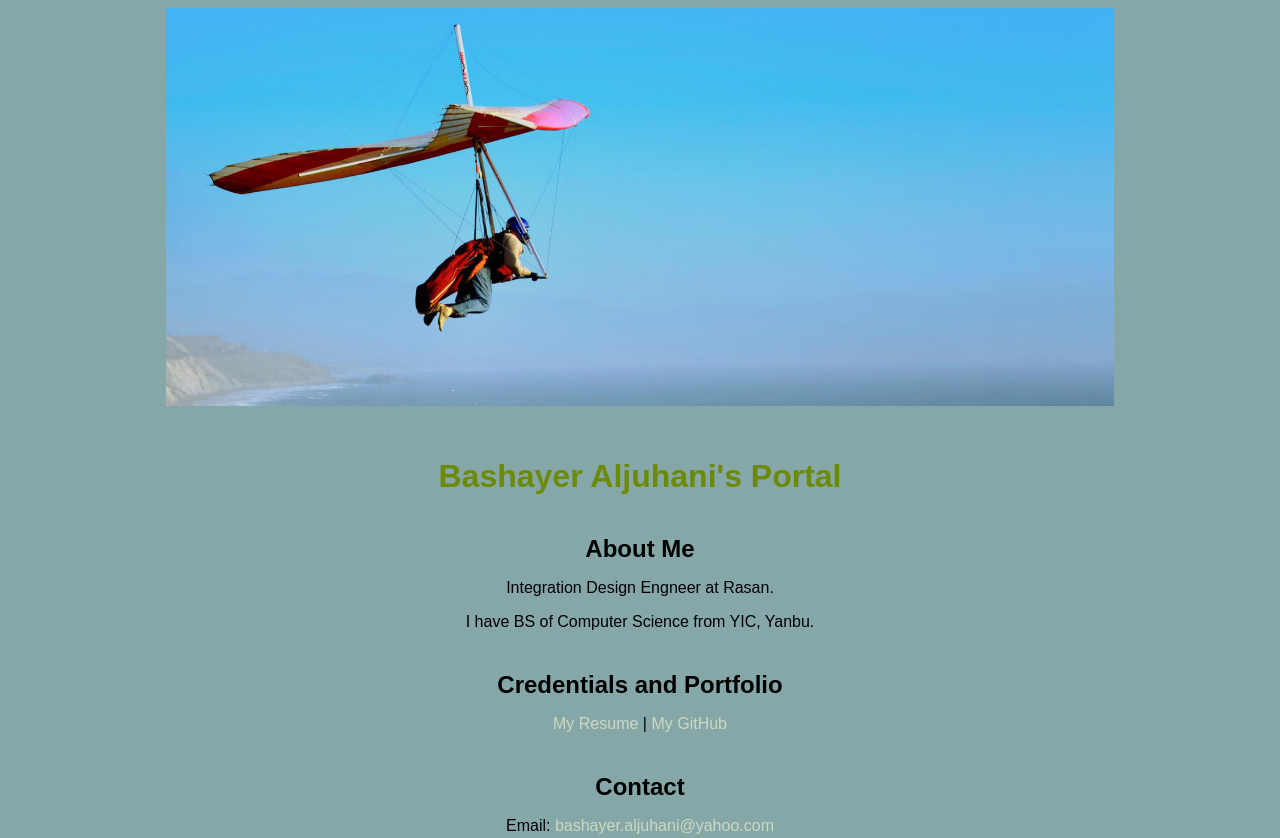
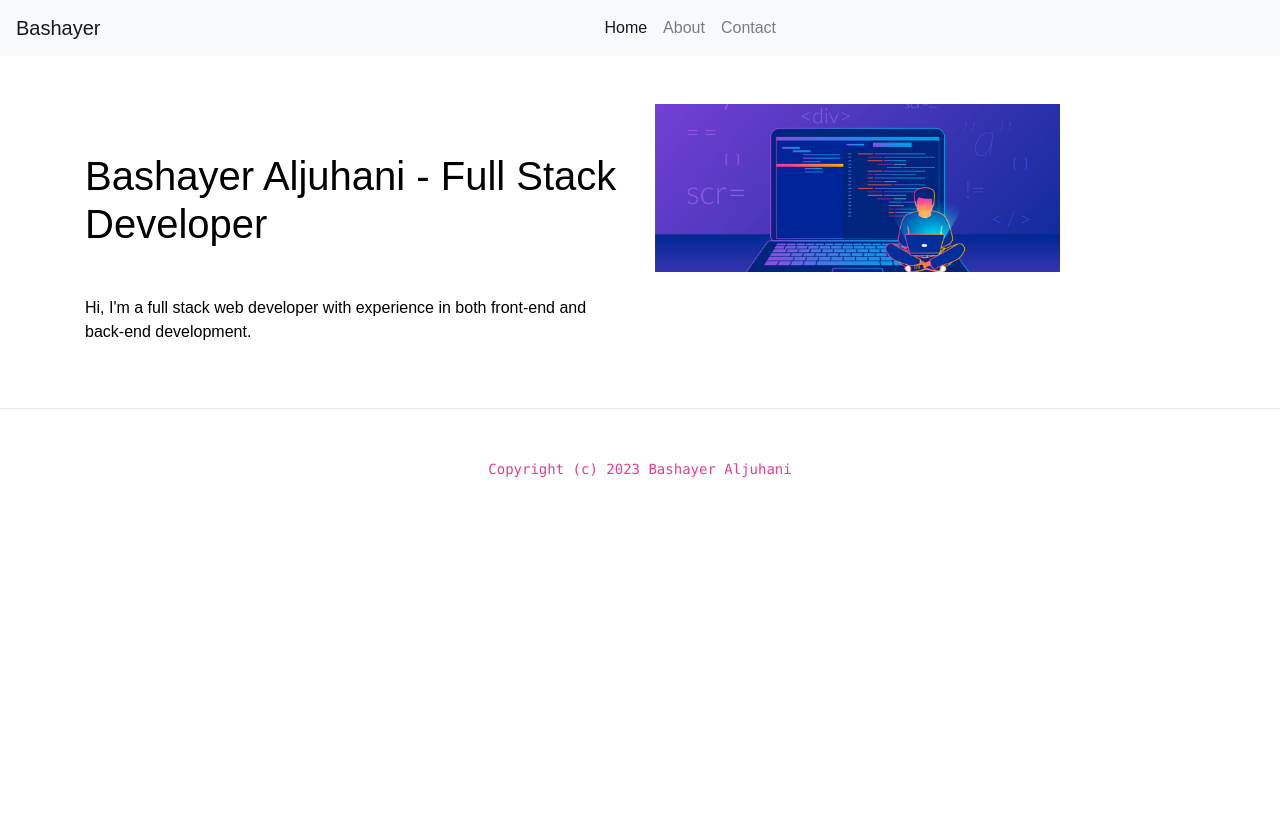
Before and after one commit to bashayermj90/bashayermj90.github.io, a plain HTML site: page index.html in a window 1280 px wide. Shown: the top 838 px of the page. After the commit the page ends 800 px from the top, so only its background shows below. Drawn offline with nearby package versions, Linux system fonts and the light colour scheme.

Commit message:
The Changes happend in the index file

```diff
--- a/css/master.css
+++ b/css/master.css
@@ -1,33 +1,29 @@
-/* Cascading stylesheet for the website */
-
-/* Text inside these asterisks and slashes are comments for human */
-
+root{
+  --heading-color:#242463 ; /*For Headings*/
+  --background-color: #f4f1de; /*For backgrounds*/
+  --text-color: #ee4036; /*For texts*/
+  --extra-color:#69678b ; /*Extra*/
+  --white: #FFFFFF;
+ }
   a {
-    /* set the text color to blue here */
-    color: #CDD9BF;
-    text-decoration: none; /* This means we do not want hyperlinks to be underlined */
+    color: var(--white);
+    text-decoration: none;
   }
 
   a:hover {
-    color: #FFFFFF;
-    /* set the text color to red here */
-    text-decoration: none; /* This means we do not want hyperlinks to be underlined */
+    color: var(--extra-color);
+    text-decoration: none;
   }
 
   body {
-    background-color: #85A7A8;
-    color: #000000;
+    background-color: var(--background-color);
+    color: var(--text-color);
     font-family: Arial, Helvetica, sans-serif;
     font-style: normal;
-    text-align: center;
-
-    /* set the background color here */
-    /* set the text color to black here */
-    /* set the font here */
-    /* set the text alignment here */
    }
 
   footer {
+    text-align: center;
     margin-top: 2rem;
     margin-bottom: 2rem;
   }
@@ -35,14 +31,12 @@
   h1 {
     margin-bottom: 0.5rem;
     margin-top: 3rem;
-    color: #6D8A06
+    color: var(--heading-color)
    }
 
   h2 {
     margin-bottom: 0rem;
     margin-top: 2.5rem;
-    /* set the text color of to #075AAB here */
-    /* set both the bottom margin and top margin to 2.5rem here */
    }
 
   h3 {
@@ -64,7 +58,6 @@
     margin-top: 3rem;
   }
 
-  /* this controls how the bullet points in the resume page looks */
   ul {
     display: table;
     margin: 0 auto;
--- a/index.html
+++ b/index.html
@@ -5,25 +5,52 @@
 <html lang="en">
   <header>
     <title>Bashayer Aljuhani's Portal</title>
-    <link rel="FaviconIcon" href="favicon.ico" type="images/x-icon">
-    <link rel="shortcut" href="favicon.ico" type="images/x-icon">
+    <script src="https://code.jquery.com/jquery-3.3.1.slim.min.js" integrity="sha384-q8i/X+965DzO0rT7abK41JStQIAqVgRVzpbzo5smXKp4YfRvH+8abtTE1Pi6jizo" crossorigin="anonymous"></script>
+<script src="https://cdn.jsdelivr.net/npm/popper.js@1.14.6/dist/umd/popper.min.js" integrity="sha384-wHAiFfRlMFy6i5SRaxvfOCifBUQy1xHdJ/yoi7FRNXMRBu5WHdZYu1hA6ZOblgut" crossorigin="anonymous"></script>
+<script src="https://cdn.jsdelivr.net/npm/bootstrap@4.2.1/dist/js/bootstrap.min.js" integrity="sha384-B0UglyR+jN6CkvvICOB2joaf5I4l3gm9GU6Hc1og6Ls7i6U/mkkaduKaBhlAXv9k" crossorigin="anonymous"></script>
+    <link rel="stylesheet" href="https://cdn.jsdelivr.net/npm/bootstrap@4.2.1/dist/css/bootstrap.min.css" integrity="sha384-GJzZqFGwb1QTTN6wy59ffF1BuGJpLSa9DkKMp0DgiMDm4iYMj70gZWKYbI706tWS" crossorigin="anonymous">
+    <meta name="viewport" content="width=device-width, initial-scale=1">
     <link rel="stylesheet" href="css/master.css">
-    <meta name="viewport" content="width=device-width, initial-scale=1, shrink-to-fit=no">
     <meta name="name" content="Bashayer Aljuhani Portal">
   </header>
   <body>
-    <img src="images/banner.jpg" alt="banner" width="75%">
-    <h1>Bashayer Aljuhani's Portal </h1>
-    <h2>About Me</h2>
-    <p>Integration Design Engneer at Rasan. </p>
-    <p>I have BS of Computer Science from YIC, Yanbu.</p>
+    <nav class="navbar navbar-expand-lg navbar-light bg-light">
+      <a class="navbar-brand" href="#">Bashayer </a>
+      <button class="navbar-toggler" type="button" data-toggle="collapse" data-target="#navbarSupportedContent" aria-controls="navbarSupportedContent" aria-expanded="false" aria-label="Toggle navigation">
+        <span class="navbar-toggler-icon"></span>
+      </button>
 
-    <h2>Credentials and Portfolio</h2>
-    <p><a href="resume.html"> My Resume </a> | <a href="https://github.com/bashayermj90"> My GitHub </a></p>
-    <h2>Contact</h2>
-    <p>Email:<a href="mailto:bashayer.aljuhani@yahoo.com"> bashayer.aljuhani@yahoo.com</a></p>
+      <div class="collapse navbar-collapse" id="navbarSupportedContent">
+        <ul class="navbar-nav mr-auto">
+          <li class="nav-item active">
+            <a class="nav-link" href="#">Home </a>
+          </li>
+          <li class="nav-item">
+            <a class="nav-link" href="#">About</a>
+          </li>
+          <li class="nav-item">
+            <a class="nav-link" href="#">Contact</a>
+          </li>
+        </ul>
 
+
+      </div>
+    </nav>
+
+    <div class="container mt-5">
+      <div class="row">
+        <div class="col">
+          <h1 class="text-wrap">Bashayer Aljuhani - Full Stack Developer</h1>
+          <p class="mt-5">Hi, I'm a full stack web developer with experience in both front-end and back-end development.</p>
+        </div>
+        <div class="col">
+          <img src="images/background.jpeg" alt="background" width="75%">
+        </div>
+      </div>
+    </div>
   </body>
+
+
   <footer>
     <hr>
     <code>Copyright (c) 2023 Bashayer Aljuhani</code>
```
Also changed, not shown: images/background.jpeg (added).
